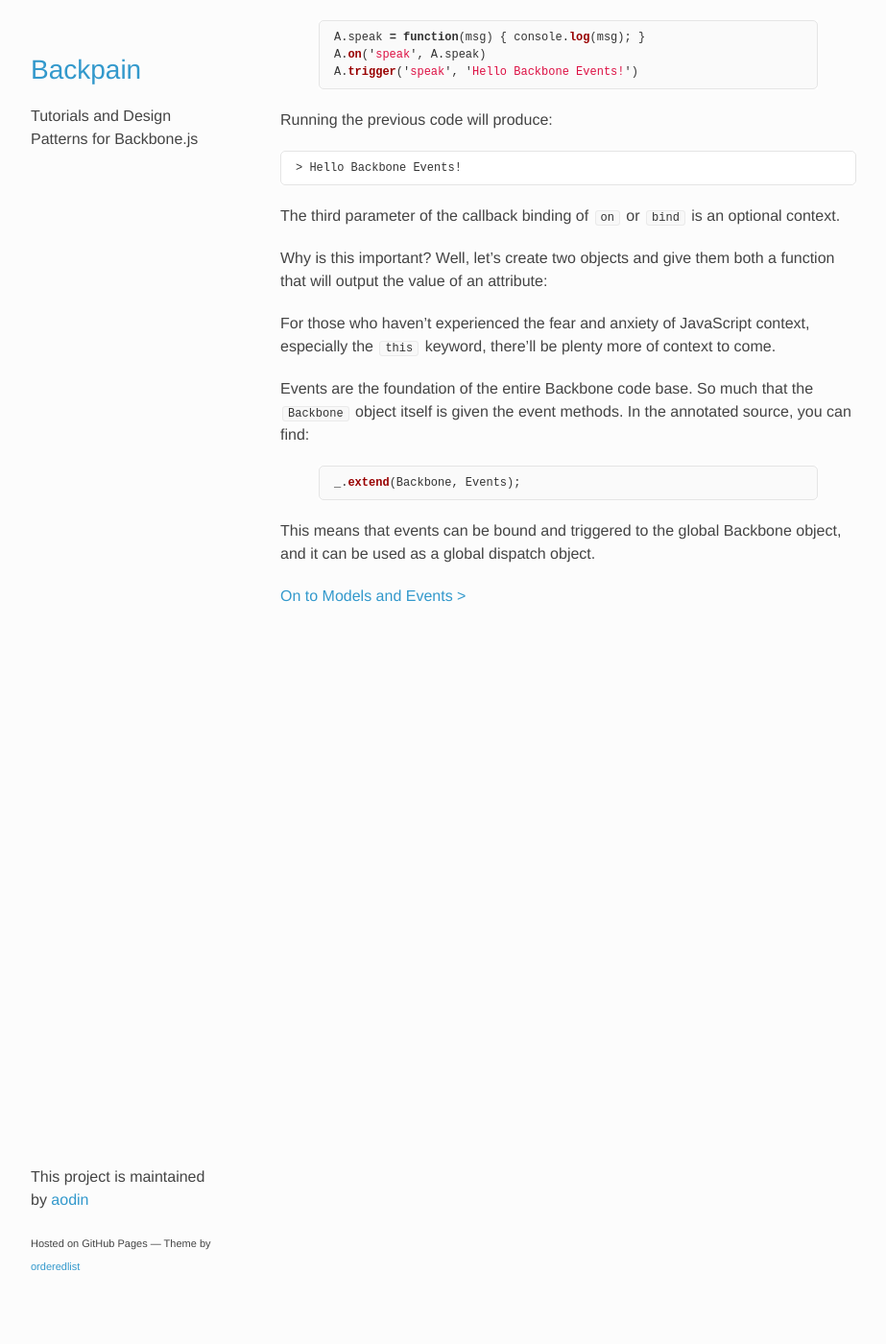
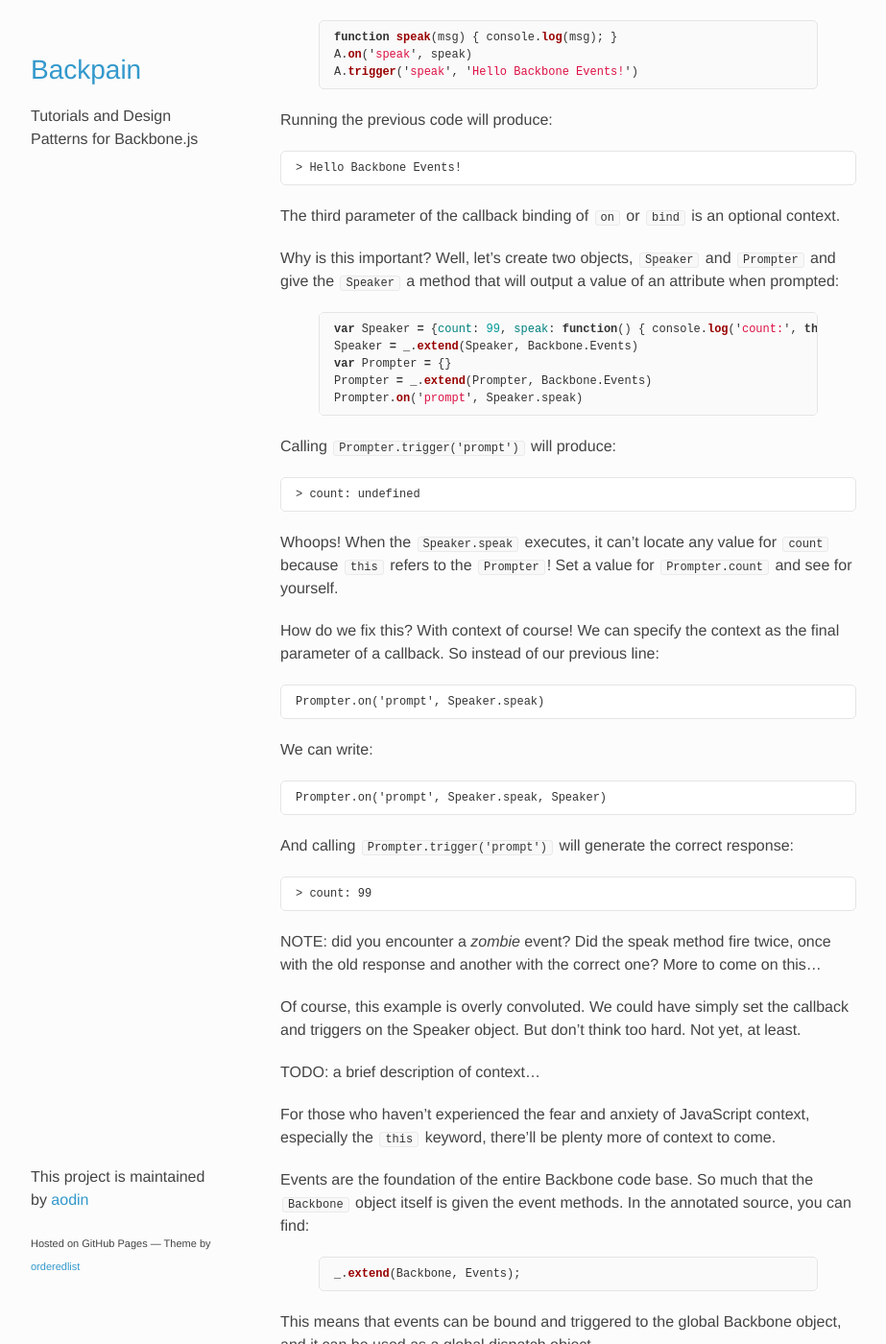
Before and after one commit to aodin/backpain, a Jekyll site: the page built from restless/events.md, in a window 1280 px wide and 1400 px high, scrolled down 1622 px. Shown: the whole window at 96% size, without its empty margins (26-949 px from the left). Built offline with Jekyll 4.4.1, drawn with Linux system fonts in a browser that asks for light colours; some of the changed text lies outside the part shown.

Commit message:
More work on REST-less tutorial

```diff
--- a/restless/events.md
+++ b/restless/events.md
@@ -45,8 +45,8 @@
 With this new clone of Events, we can create some new methods, bind them to a trigger and then call that trigger:
 
 {% highlight javascript %}
-A.speak = function() { console.log('Hello!'); }
-A.on('speak', A.speak)
+function speak() { console.log('Hello!'); }
+A.on('speak', speak)
 A.trigger('speak')
 {% endhighlight %}
 
@@ -57,7 +57,7 @@
 The event name is arbitrary (but no whitespace!), as this code would produce the same result:
 
 {% highlight javascript %}
-A.on('talk', A.speak)
+A.on('talk', speak)
 A.trigger('talk')
 {% endhighlight %}
 
@@ -73,8 +73,8 @@
 Events can also take an arbitrary number of parameters:
 
 {% highlight javascript %}
-A.speak = function(msg) { console.log(msg); }
-A.on('speak', A.speak)
+function speak(msg) { console.log(msg); }
+A.on('speak', speak)
 A.trigger('speak', 'Hello Backbone Events!')
 {% endhighlight %}
 
@@ -84,8 +84,39 @@
 
 The third parameter of the callback binding of `on` or `bind` is an optional context.
 
-Why is this important? Well, let's create two objects and give them both a function that will output the value of an attribute:
+Why is this important? Well, let's create two objects, `Speaker` and `Prompter` and give the `Speaker` a method that will output a value of an attribute when prompted:
 
+{% highlight javascript %}
+var Speaker = {count: 99, speak: function() { console.log('count:', this.count); } }
+Speaker = _.extend(Speaker, Backbone.Events)
+var Prompter = {}
+Prompter = _.extend(Prompter, Backbone.Events)
+Prompter.on('prompt', Speaker.speak)
+{% endhighlight %}
+
+Calling `Prompter.trigger('prompt')` will produce:
+
+    > count: undefined
+
+Whoops! When the `Speaker.speak` executes, it can't locate any value for `count` because `this` refers to the `Prompter`! Set a value for `Prompter.count` and see for yourself.
+
+How do we fix this? With context of course! We can specify the context as the final parameter of a callback. So instead of our previous line:
+
+    Prompter.on('prompt', Speaker.speak)
+
+We can write:
+
+    Prompter.on('prompt', Speaker.speak, Speaker)
+
+And calling `Prompter.trigger('prompt')` will generate the correct response:
+
+    > count: 99
+
+NOTE: did you encounter a _zombie_ event? Did the speak method fire twice, once with the old response and another with the correct one? More to come on this...
+
+Of course, this example is overly convoluted. We could have simply set the callback and triggers on the Speaker object. But don't think too hard. Not yet, at least.
+
+TODO: a brief description of context...
 
 For those who haven't experienced the fear and anxiety of JavaScript context, especially the `this` keyword, there'll be plenty more of context to come.
 
```
Also changed, not shown: restless/models-and-views.md (+2 -0 lines).
